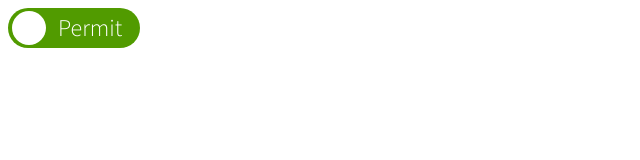
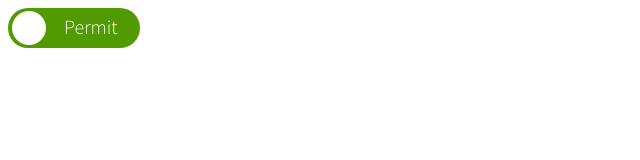
Before and after one commit to oharsta/ios-radio-button, a plain HTML site: page index.html in a window 1280 px wide. Shown: the full height of the page, 0-640 px from the left. Drawn offline with nearby package versions, Linux system fonts and the light colour scheme; files that its build step writes are made by us from their sources.

Commit message:
Smaller font

```diff
--- a/scss/main.scss
+++ b/scss/main.scss
@@ -34,9 +34,9 @@ input[type="checkbox"] + label {
     content: attr(data-deny);
     color: white;
     position: absolute;
-    top: 4px;
+    top: 6px;
     left: 18px;
-    font-size: 24px;
+    font-size: 20px;
     font-weight: 300;
     @include move;
   }
@@ -48,6 +48,6 @@ input[type="checkbox"]:checked + label {
   }
   &::after {
     content: attr(data-permit);
-    left: 50px;
+    left: 56px;
   }
 }
```
